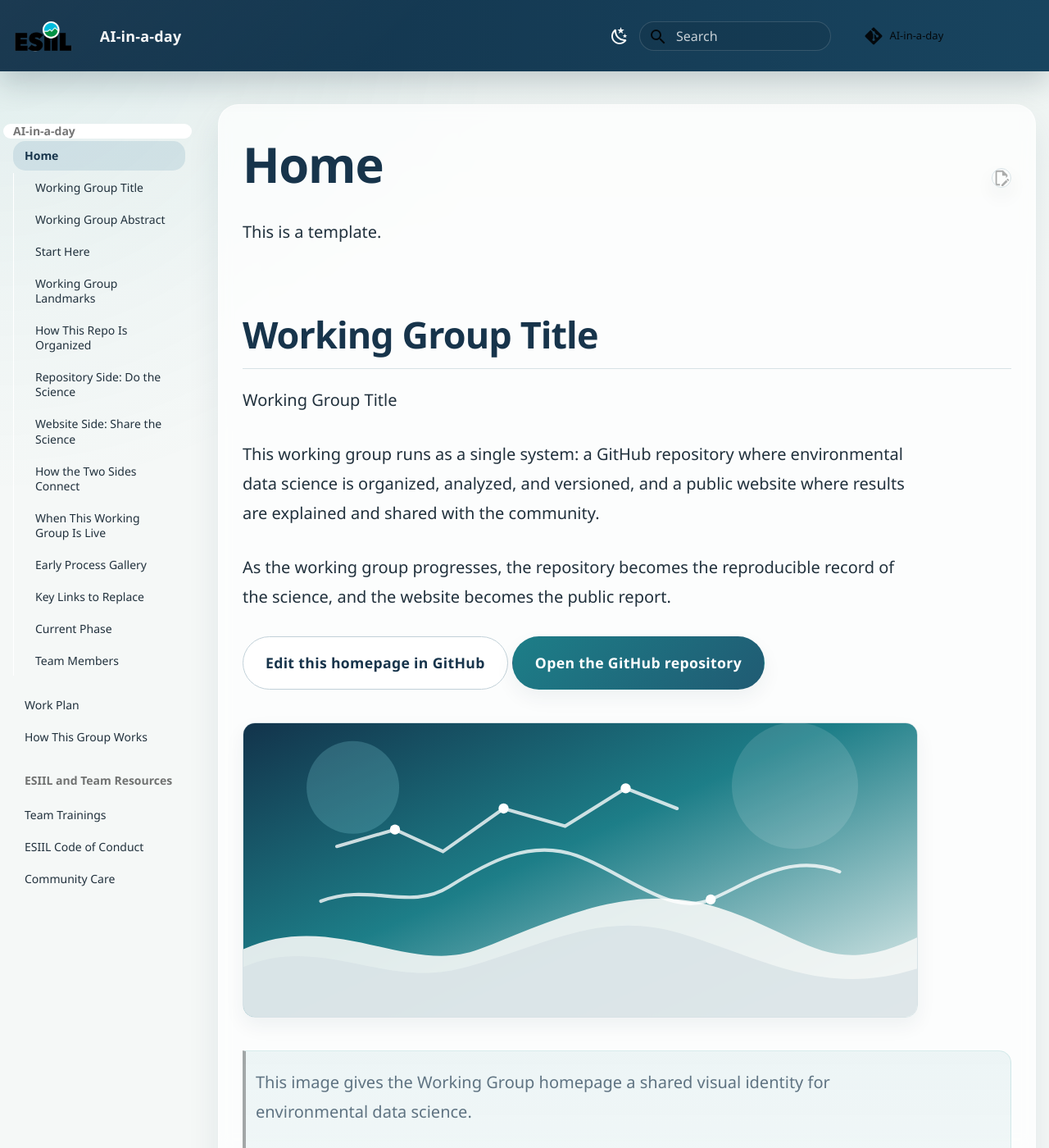
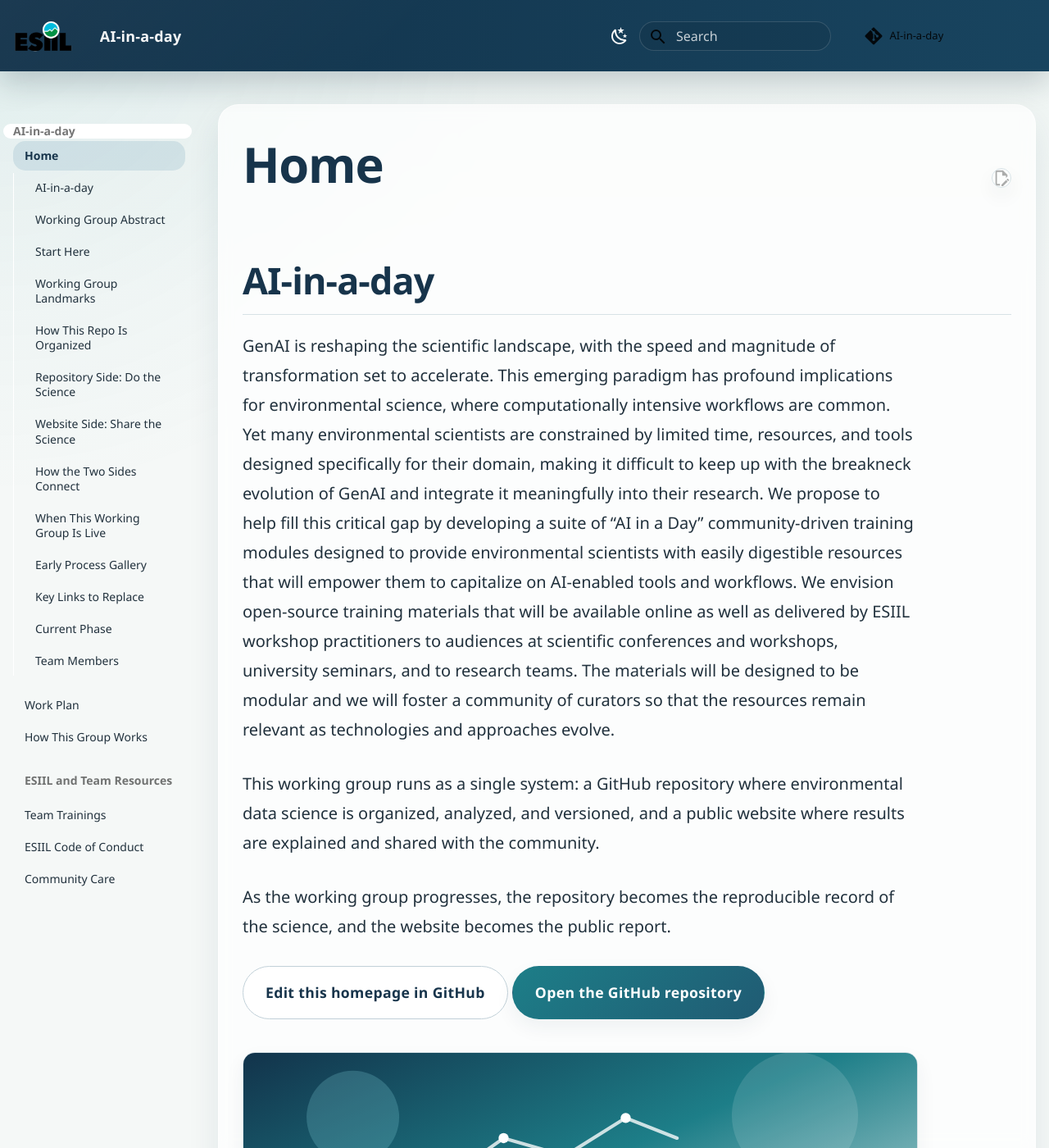
Before and after one commit to CU-ESIIL/AI-in-a-day, an MkDocs documentation site: the page built from docs/index.md, in a window 1280 px wide and 1400 px high. Shown: the whole window at 82% size. Built offline with MkDocs 1.6.1 and Material for MkDocs 9.7.7, drawn with Linux system fonts in a browser that asks for light colours; comment, search, counter and statistics services are not loaded; some of the changed lines change nothing that is shown; some of the changed text lies outside the part shown.

Commit message:
docs: revise working group title and add team members
Updated the working group title and added a detailed description of the 'AI-in-a-day' initiative. Reformatted the team member table for clarity.

```diff
--- a/docs/index.md
+++ b/docs/index.md
@@ -1,8 +1,6 @@
-# Home
-This is a template.
-## Working Group Title
+## AI-in-a-day
 
-Working Group Title
+GenAI is reshaping the scientific landscape, with the speed and magnitude of transformation set to accelerate. This emerging paradigm has profound implications for environmental science, where computationally intensive workflows are common. Yet many environmental scientists are constrained by limited time, resources, and tools designed specifically for their domain, making it difficult to keep up with the breakneck evolution of GenAI and integrate it meaningfully into their research. We propose to help fill this critical gap by developing a suite of “AI in a Day” community-driven training modules designed to provide environmental scientists with easily digestible resources that will empower them to capitalize on AI-enabled tools and workflows. We envision open-source training materials that will be available online as well as delivered by ESIIL workshop practitioners to audiences at scientific conferences and workshops, university seminars, and to research teams. The materials will be designed to be modular and we will foster a community of curators so that the resources remain relevant as technologies and approaches evolve.
 
 This working group runs as a single system: a GitHub repository where environmental data science is organized, analyzed, and versioned, and a public website where results are explained and shared with the community.
 
@@ -128,9 +126,19 @@
 
 --8<-- "_generated/slot_notes/group-photo.md"
 
-| Name | Role | Institution | Responsibilities |
-| --- | --- | --- | --- |
-| Name | Role | Institution | Responsibilities |
-| Name | Role | Institution | Responsibilities |
+|Name                |Project Role             |Institution                                                                          |Responsibilities |
+|:-------------------|:------------------------|:------------------------------------------------------------------------------------|:----------------|
+|Li Kui              |Co-PI                    |University of California, Santa Barbara                                              |NA               |
+|Sarah Elmendorf     |Co-PI                    |University of Colorado                                                               |NA               |
+|Stevan Earl         |Co-PI; ESIIL Tech Lead   |Arizona State University                                                             |NA               |
+|Nick J Lyon         |Co-PI; ESIIL Collab Lead |Long Term Ecological Research Network Office, University of California Santa Barbara |NA               |
+|Nate Emery          |Co-PI                    |University of California, Santa Barbara                                              |NA               |
+|Carmen Galaz García |Member                   |University of California, Santa Barbara                                              |NA               |
+|Rui Cheng           |Member                   |Claremont McKenna College                                                            |NA               |
+|Bobby Hodgkinson    |Member                   |University of Colorado                                                               |NA               |
+|Sue McClatchy       |Member                   |Jackson Laboratory                                                                   |NA               |
+|Greg Maurer         |Member                   |New Mexico State University                                                          |NA               |
+|Nathan Quarderer    |Member                   |University of Colorado                                                               |NA               |
+
 
 --8<-- "_generated/image_slots.md"
```
